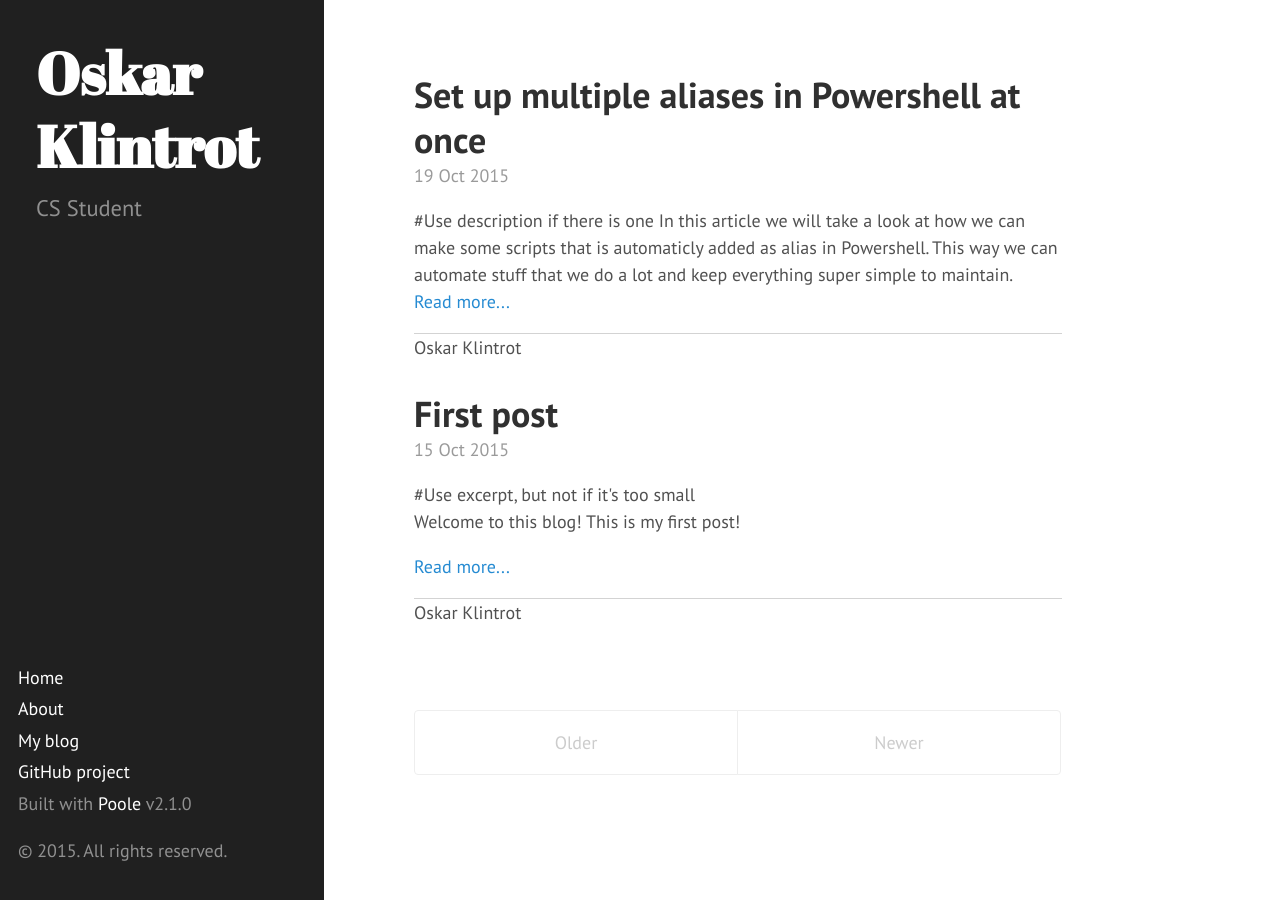
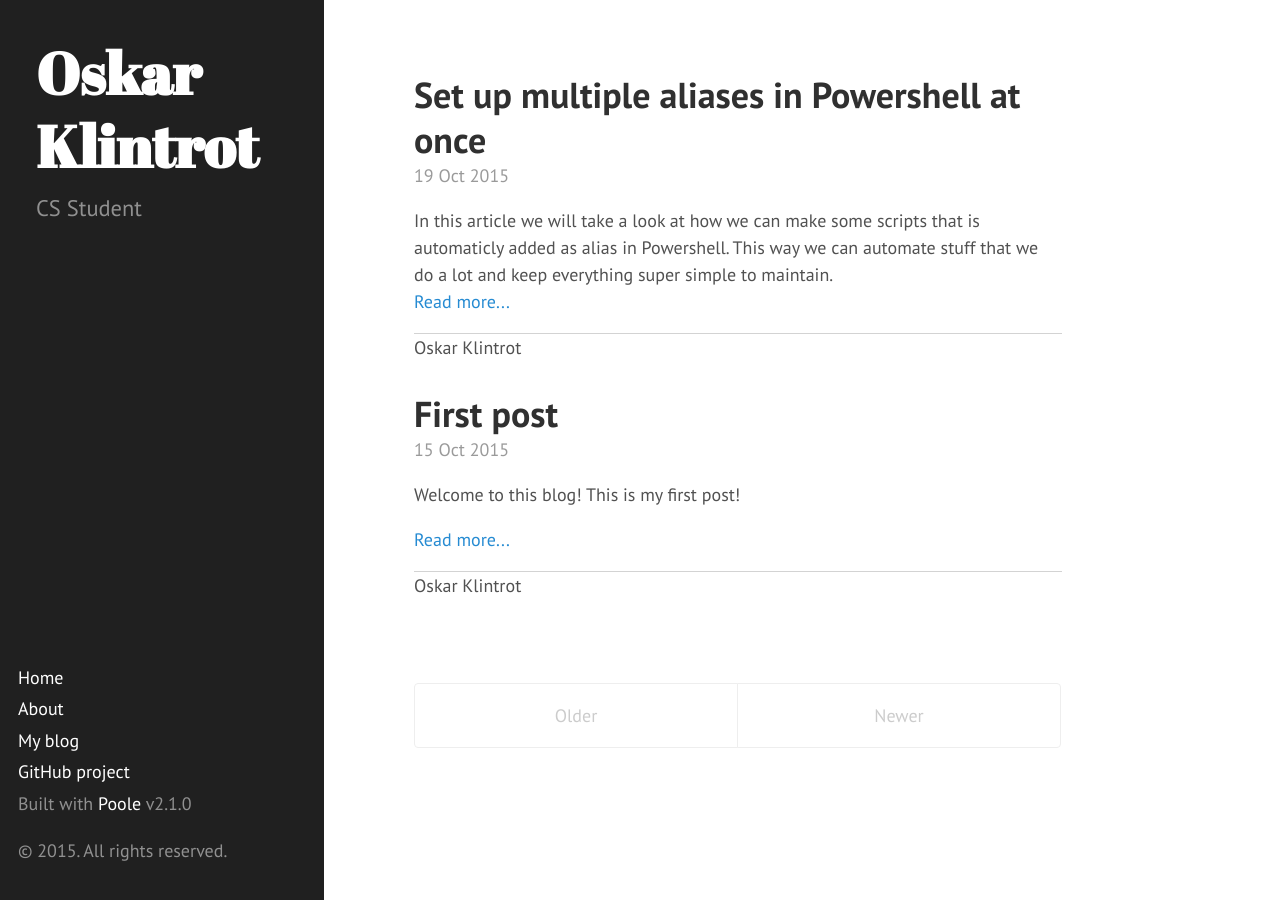
Before and after one commit to OskarKlintrotSkolarbeteWP14/2dv607.oskarklintrot.se, a Jekyll site: the page built from blog/index.html, in a window 1280 px wide. Built offline with Jekyll 4.4.1, drawn with Linux system fonts in a browser that asks for light colours; Markdown is read by kramdown in place of the engine named in the settings; the list of posts is cut into pages by our own code.

Commit message:
Update index.html

```diff
--- a/blog/index.html
+++ b/blog/index.html
@@ -14,19 +14,19 @@ title: Home
 
     <span class="post-date">{{ post.date | date_to_string }}</span>
 
-    {% if post.description.size > 0 %} #Use description if there is one
+    {% if post.description.size > 0 %} {% comment %}Use description if there is one{% endcomment %}
       {{ post.description }}
       <p><a href="{{ post.url }}">Read more...</a></p>
-    {% elsif post.content contains '<span class="break" />' %} #Break at the break if there is one
+    {% elsif post.content contains '<span class="break" />' %} {% comment %}Break at the break if there is one{% endcomment %}
       {{ post.content | split:'<span class="break" />' | first }}
       <p><a href="{{ post.url }}">Read more...</a></p>
-    {% elsif post.excerpt.size < 500 AND  post.excerpt.size > 100 %} #Use excerpt, but not if it's too small
+    {% elsif post.excerpt.size < 500 AND  post.excerpt.size > 100 %} {% comment %}Use excerpt, but not if it's too small{% endcomment %}
       {{ post.excerpt | split:'<p class="signature">' | first }}
       <p><a href="{{ post.url }}"> Read more...</a></p>
-    {% elsif post.content.size > 500 %} #If it's a long post, truncate it
+    {% elsif post.content.size > 500 %} {% comment %}If it's a long post, truncate it{% endcomment %}
       {{ post.content | truncatewords: 50  | remove: '</p>'}}
       <a href="{{ post.url }}"> Read more!</a></p>
-    {% else %} #If it's a short post, display whole post but not the signature
+    {% else %} {% comment %}If it's a short post, display whole post but not the signature{% endcomment %}
       {{ post.content | split:'<p class="signature">' | first }}
     {% endif %}
 
```
